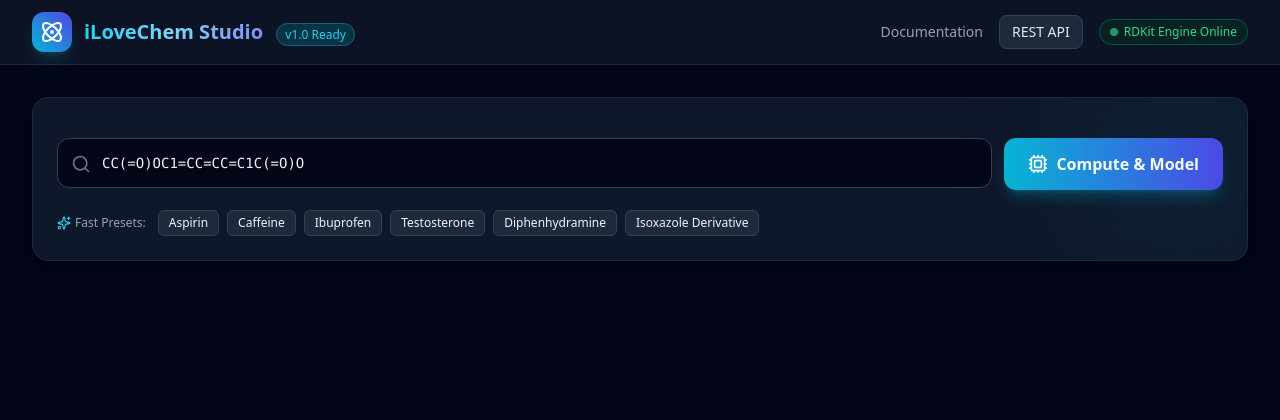
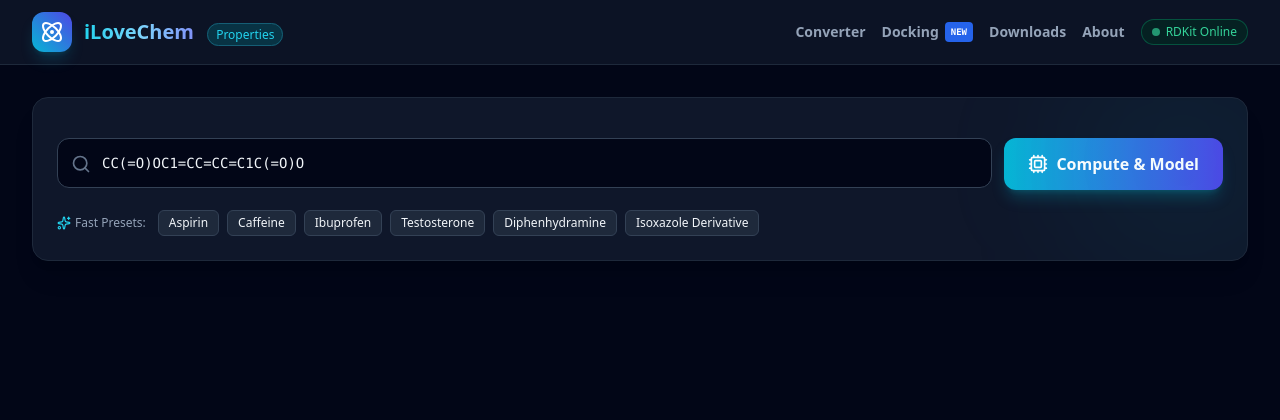
Before and after one commit to shivamrathore12336-dev/ilovechem, a Django app: template calculator/templates/calculator/index.html in a window 1280 px wide. Shown: the top 420 px of the page. Run offline with Django 5.2, Linux system fonts and the light colour scheme; the template is opened without the code that fills it, so the values that code supplies are empty; some libraries are stand-ins or nearby versions.

Commit message:
fix(nav): add universal navigation links to molecular properties dashboard

```diff
--- a/calculator/templates/calculator/index.html
+++ b/calculator/templates/calculator/index.html
@@ -24,22 +24,27 @@
     <!-- Top Navigation Bar -->
     <header class="border-b border-slate-800 bg-slate-900/80 backdrop-blur sticky top-0 z-50">
         <div class="max-w-7xl mx-auto px-4 sm:px-6 lg:px-8 h-16 flex items-center justify-between">
-            <div class="flex items-center space-x-3">
+            <a href="/" class="flex items-center space-x-3 hover:opacity-90 transition">
                 <div class="w-10 h-10 rounded-xl bg-gradient-to-tr from-cyan-500 to-indigo-600 flex items-center justify-center shadow-lg shadow-cyan-500/20">
                     <i data-lucide="atom" class="w-6 h-6 text-white animate-spin-slow"></i>
                 </div>
                 <div>
                     <span class="text-xl font-bold bg-clip-text text-transparent bg-gradient-to-r from-cyan-400 via-sky-300 to-indigo-400">
-                        iLoveChem Studio
+                        iLoveChem
                     </span>
-                    <span class="text-xs ml-2 px-2 py-0.5 rounded-full bg-cyan-950 text-cyan-400 border border-cyan-800 font-medium">v1.0 Ready</span>
+                    <span class="text-xs ml-2 px-2 py-0.5 rounded-full bg-cyan-950 text-cyan-400 border border-cyan-800 font-medium">Properties</span>
                 </div>
-            </div>
+            </a>
             <div class="flex items-center space-x-4 text-sm">
-                <a href="#quick-docs" class="text-slate-400 hover:text-cyan-400 transition-colors">Documentation</a>
-                <a href="/about/" target="_blank" class="px-3 py-1.5 rounded-lg bg-slate-800 hover:bg-slate-700 text-slate-200 border border-slate-700 transition">REST API</a>
-                <span class="text-xs text-emerald-400 flex items-center gap-1.5 bg-emerald-950/60 border border-emerald-800/80 px-2.5 py-1 rounded-full">
-                    <span class="w-2 h-2 rounded-full bg-emerald-400 animate-pulse"></span> RDKit Engine Online
+                <a href="/" class="text-slate-400 hover:text-cyan-400 font-semibold transition-colors">Converter</a>
+                <a href="/docking/" class="text-slate-400 hover:text-cyan-400 font-semibold transition-colors flex items-center gap-1.5">
+                    <span>Docking</span>
+                    <span class="px-1.5 py-0.2 bg-blue-600 text-white rounded text-[9px] font-mono font-bold uppercase">New</span>
+                </a>
+                <a href="/downloads/" class="text-slate-400 hover:text-cyan-400 font-semibold transition-colors">Downloads</a>
+                <a href="/about/" class="text-slate-400 hover:text-cyan-400 font-semibold transition-colors">About</a>
+                <span class="hidden md:inline-flex text-xs text-emerald-400 items-center gap-1.5 bg-emerald-950/60 border border-emerald-800/80 px-2.5 py-1 rounded-full">
+                    <span class="w-2 h-2 rounded-full bg-emerald-400 animate-pulse"></span> RDKit Online
                 </span>
             </div>
         </div>
```
